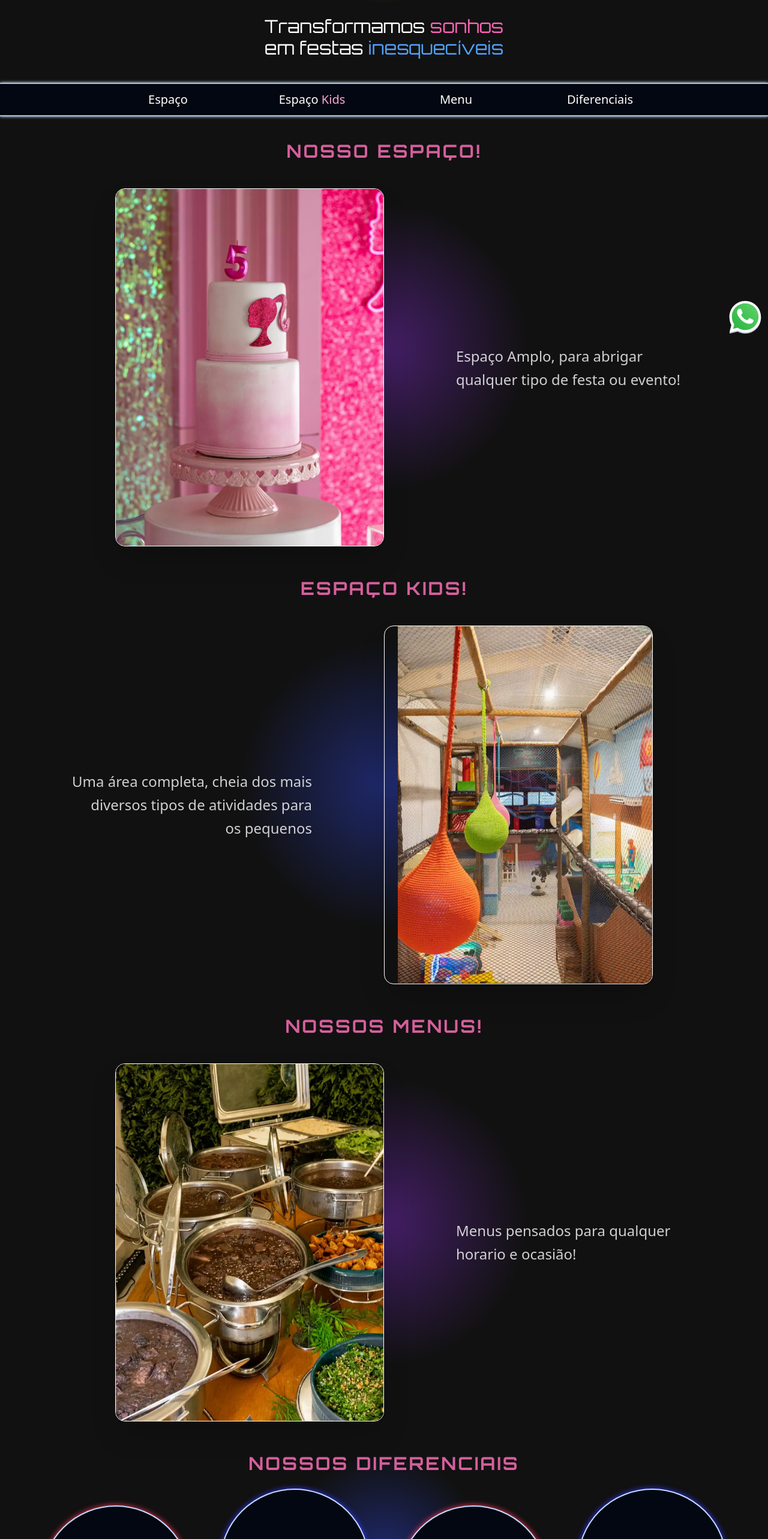
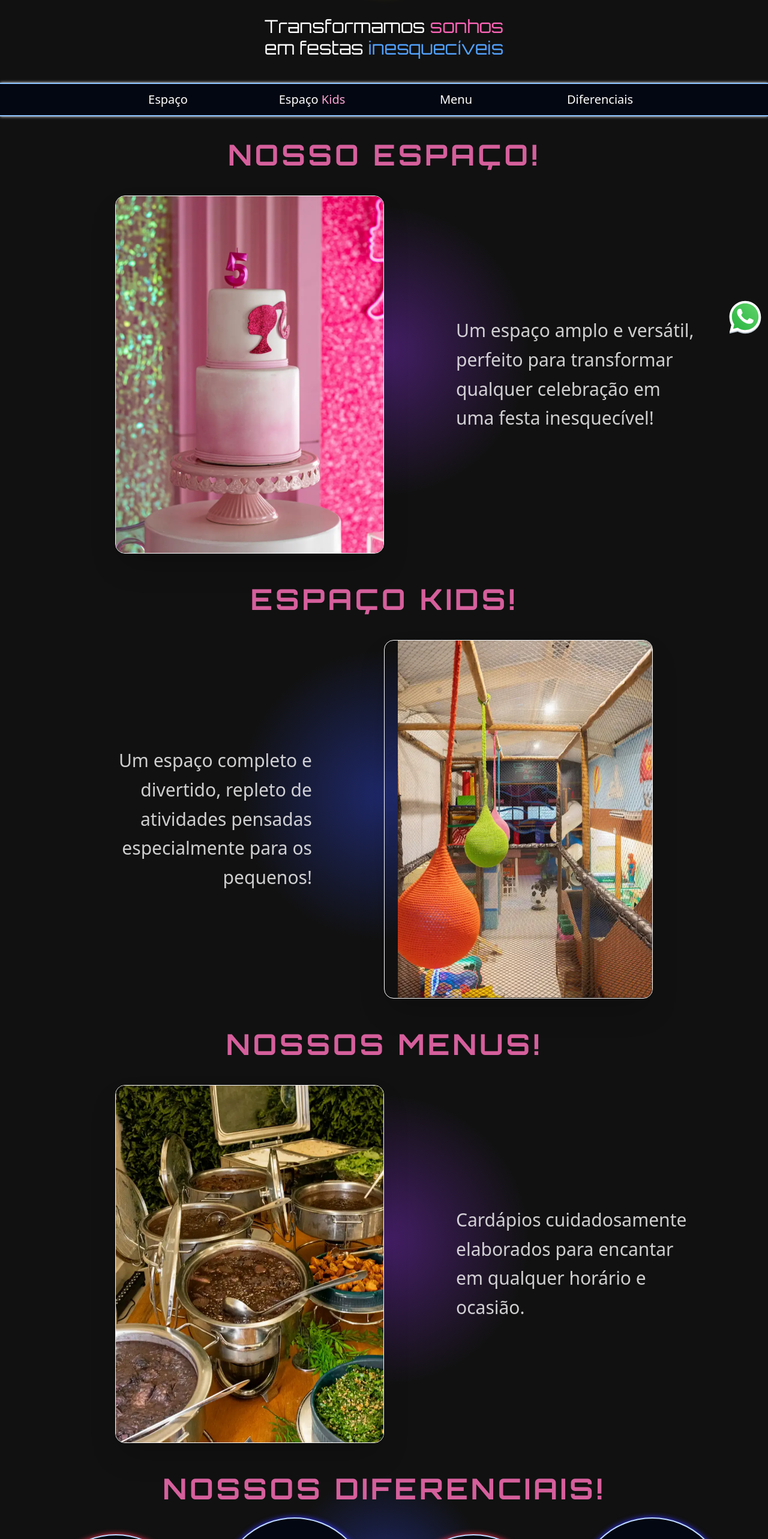
Before and after one commit to LuanMSouza/my-dream-party, a Next.js app: page / in a window 1280 px wide. Shown: the part 234-2800 px from the top of the page at 60% size. Built offline with nearby package versions, Linux system fonts and the light colour scheme.

Commit message:
fix - layout css quebrnaod o grid

```diff
--- a/blocos/diferenciais.tsx
+++ b/blocos/diferenciais.tsx
@@ -14,8 +14,8 @@ export default function Diferenciais() {
                 style={{ background: 'radial-gradient(circle, rgba(51,77,243,0.4) 0%, transparent 70%)' }}
             />
 
-            <h2 className="text-center font-bold text-3xl uppercase tracking-widest text-[#d55f9c] mb-8">
-                Nossos diferenciais</h2>
+            <h2 className="text-center md:text-5xl font-bold text-3xl uppercase tracking-widest text-[#d55f9c] mb-8">
+                Nossos diferenciais!</h2>
 
             {/* Container das bolhas */}
             <div className="flex flex-col md:gap-10 sm:flex-row sm:gap-1 w-full gap-4 sm:w-[90%] sm:m-auto sm:pt-5">
--- a/blocos/espaco.tsx
+++ b/blocos/espaco.tsx
@@ -29,7 +29,7 @@ export default function Espaco() {
             <div className="absolute top-1/2 left-1/2 -translate-x-1/2 -translate-y-1/2 aspect-square h-[70%] rounded-full bg-purple-600/30 -z-10"
                 style={{ background: 'radial-gradient(circle, rgba(147,51,234,0.4) 0%, transparent 70%)' }}
             />
-            <h2 className="text-center font-bold text-3xl uppercase tracking-widest text-[#d55f9c] mb-8">
+            <h2 className="text-center md:text-5xl font-bold text-3xl uppercase tracking-widest text-[#d55f9c] mb-8">
                 nosso espaço!</h2>
 
             <div className="grid grid-cols-1 sm:grid-cols-2 justify-center items-center">
@@ -50,8 +50,8 @@ export default function Espaco() {
                 </div>
 
                 {/* Texto */}
-                <p className="sm:max-w-full text-center text-white/80 sm:text-left font-sans text-xl max-w-[80%] mx-auto leading-relaxed sm:text-2xl md:w-100">
-                    Espaço Amplo, para abrigar qualquer tipo de festa ou evento!</p>
+                <p className="sm:max-w-full md:text-3xl text-center text-white/80 sm:text-left font-sans text-xl max-w-[80%] mx-auto leading-relaxed sm:text-2xl md:w-100">
+                    Um espaço amplo e versátil, perfeito para transformar qualquer celebração em uma festa inesquecível!</p>
 
             </div>
 
--- a/blocos/kids.tsx
+++ b/blocos/kids.tsx
@@ -30,7 +30,7 @@ export default function Kids() {
             <div className="absolute top-1/2 left-1/2 -translate-x-1/2 -translate-y-1/2 aspect-square h-[70%] rounded-full bg-purple-600/30 -z-10"
                 style={{ background: 'radial-gradient(circle, rgba(51,77,243,0.4) 0%, transparent 70%)' }}
             />
-            <h2 className="text-center font-bold text-3xl uppercase tracking-widest text-[#d55f9c] mb-8">
+            <h2 className="text-center font-bold text-3xl md:text-5xl uppercase tracking-widest text-[#d55f9c] mb-8">
                 Espaço kids!
             </h2>
 
@@ -52,8 +52,8 @@ export default function Kids() {
                 </div>
 
                 {/* Texto */}
-                <p className="text-center sm:text-right w-full sm:max-w-full text-white/80 font-sans text-xl max-w-[80%] mx-auto leading-relaxed sm:text-2xl md:w-100">
-                    Uma área completa, cheia dos mais diversos tipos de atividades para os pequenos
+                <p className=" md:text-3xl [direction:ltr] text-center sm:text-right w-full sm:max-w-full text-white/80 font-sans text-xl max-w-[80%] mx-auto leading-relaxed sm:text-2xl md:w-100">
+                    Um espaço completo e divertido, repleto de atividades pensadas especialmente para os pequenos!
                 </p>
             </div>
 
--- a/blocos/menu.tsx
+++ b/blocos/menu.tsx
@@ -32,7 +32,7 @@ export default function Menu() {
                 style={{ background: 'radial-gradient(circle, rgba(147,51,234,0.4) 0%, transparent 70%)' }}
             />
 
-            <h2 className="text-center font-bold text-3xl uppercase tracking-widest text-[#d55f9c] mb-8">
+            <h2 className="text-center font-bold text-3xl md:text-5xl uppercase tracking-widest text-[#d55f9c] mb-8">
                 nossos menus!</h2>
             <div className="grid grid-cols-1 sm:grid-cols-2 justify-center items-center">
 
@@ -53,8 +53,8 @@ export default function Menu() {
                 </div>
 
                 {/* Texto */}
-                <p className="sm:max-w-full sm:text-left sm:text-2xl text-center text-white/80 font-sans text-xl max-w-[80%] mx-auto leading-relaxed md:w-100">
-                    Menus pensados para qualquer horario e ocasião!</p>
+                <p className="sm:max-w-full sm:text-left sm:text-2xl md:text-3xl text-center text-white/80 font-sans text-xl max-w-[80%] mx-auto leading-relaxed md:w-100">
+                    Cardápios cuidadosamente elaborados para encantar em qualquer horário e ocasião.</p>
 
             </div>
 
```
